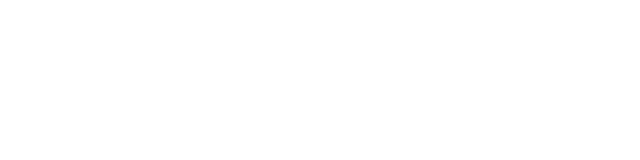
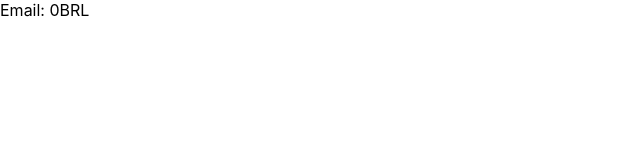
Before and after one commit to Michelprj/Trybe-Wallet, a React (Vite) app: page /carteira in a window 1280 px wide. Before the commit this address had no page. Shown: the top 160 px of the page, without its empty margins (0-640 px from the left). Built offline with nearby package versions, Linux system fonts and the light colour scheme.

Commit message:
Requisito 2

```diff
--- a/src/App.tsx
+++ b/src/App.tsx
@@ -1,10 +1,12 @@
 import { Route, Routes } from 'react-router-dom';
 import Login from './pages/Login';
+import Wallet from './pages/Wallet';
 
 function App() {
   return (
     <Routes>
       <Route path="/" element={ <Login /> } />
+      <Route path="/carteira" element={ <Wallet /> } />
     </Routes>
   );
 }
--- a/src/components/Header.tsx
+++ b/src/components/Header.tsx
@@ -1,5 +1,26 @@
+import { useSelector } from 'react-redux';
+import { UserType } from '../types';
+
 function Header() {
-  return <div>Header </div>;
+  const { user: { email } } = useSelector((state: UserType) => state);
+  console.log(email);
+
+  return (
+    <div>
+      <span data-testid="email-field">
+        Email:
+        {' '}
+        {email}
+      </span>
+      <span data-testid="total-field">
+        0
+      </span>
+      <span data-testid="header-currency-field">
+        BRL
+      </span>
+
+    </div>
+  );
 }
 
 export default Header;
--- a/src/pages/Wallet.tsx
+++ b/src/pages/Wallet.tsx
@@ -1,5 +1,9 @@
+import Header from '../components/Header';
+
 function Wallet() {
-  return <div>TrybeWallet</div>;
+  return (
+    <Header />
+  );
 }
 
 export default Wallet;
--- /dev/null
+++ b/src/types.ts
@@ -0,0 +1,5 @@
+export type UserType = {
+  user: {
+    email: string,
+  }
+};
```
